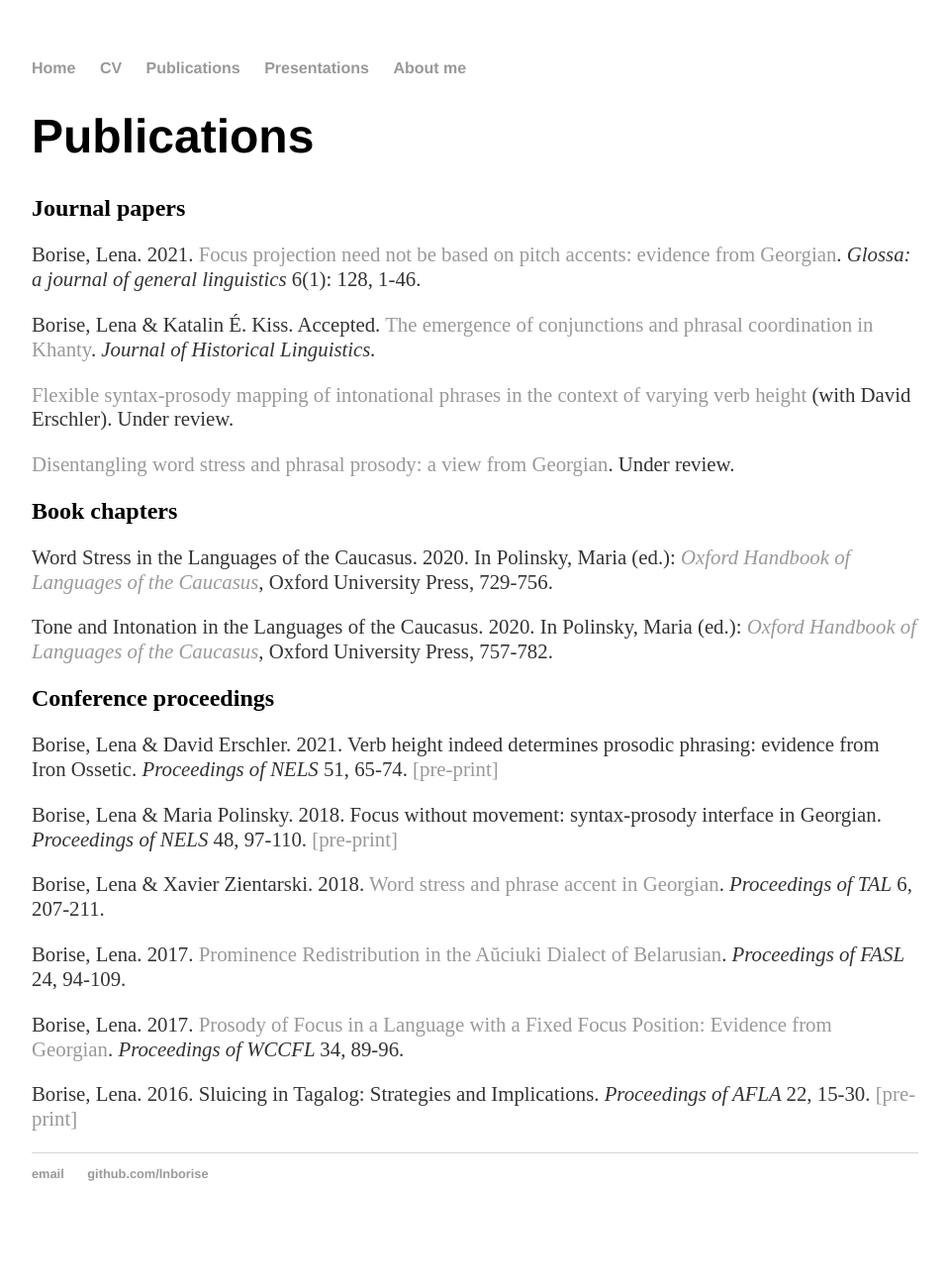
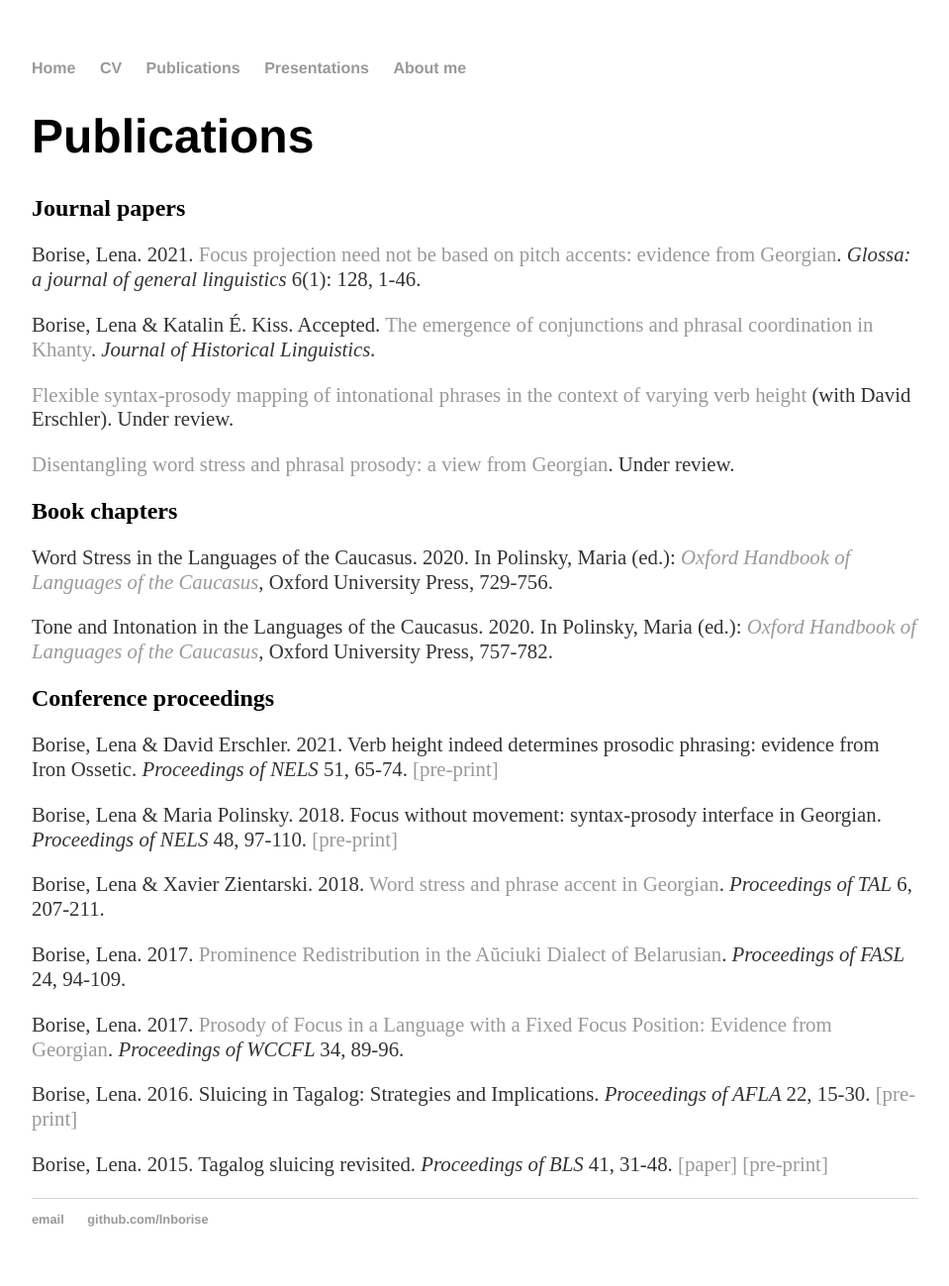
Before and after one commit to lnborise/lnborise.github.io, a Jekyll site: the page built from publications.html, in a window 1280 px wide. Shown: the whole page at 99% size, without its empty margins (160-1119 px from the left). Built offline with Jekyll 4.4.1, drawn with Linux system fonts in a browser that asks for light colours; before the commit the page ends 1253 px from its top, so only the background shows below that.

Commit message:
Update publications.html

```diff
--- a/publications.html
+++ b/publications.html
@@ -35,6 +35,7 @@ title: Publications
 
 	<p>Borise, Lena. 2016. Sluicing in Tagalog: Strategies and Implications. <i>Proceedings of AFLA </i> 22, 15-30. <a href="https://lnborise.github.io/assets/Borise_Tagalog_Sluicing_AFLA.pdf"> [pre-print] </a> </p></p>
 
+	<p>Borise, Lena. 2015. Tagalog sluicing revisited. <i>Proceedings of BLS </i> 41, 31-48. <a href="https://escholarship.org/uc/item/7mk4k89f#main"> [paper] </a> <a href="https://lnborise.github.io/assets/Borise_Tagalog_sluicing_BLS.pdf"> [pre-print] </a> </p></p>
 
 
 
```
